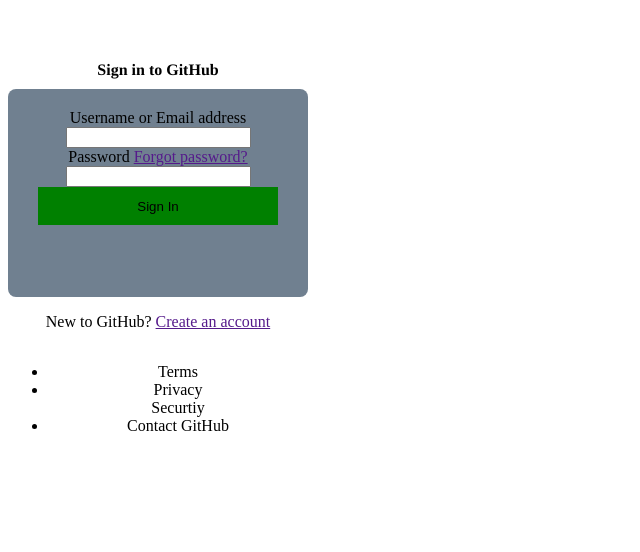
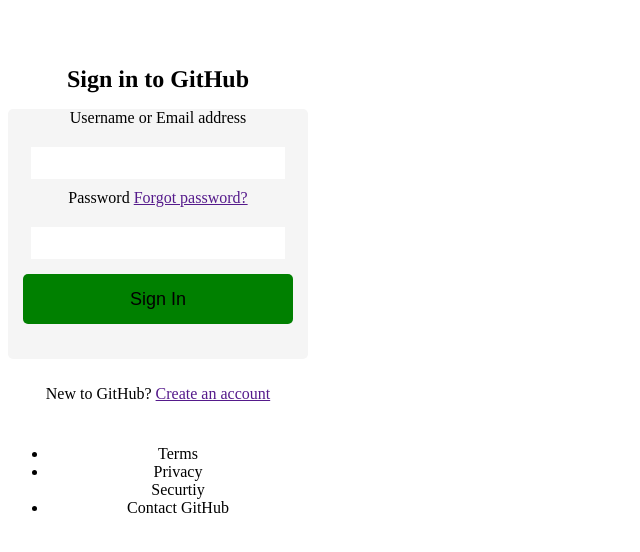
Before and after one commit to DeLadyJ/Deliverable4, a plain HTML site: page index.html in a window 1280 px wide. Shown: the whole page, without its empty margins (0-640 px from the left). Drawn offline with Linux system fonts and the light colour scheme.

Commit message:
changed border color for myDiv, adding margin to inputs in my Div

```diff
--- a/index.html
+++ b/index.html
@@ -7,7 +7,7 @@
     .container {
         width: 300px;
         height: 250px;
-        border: none;
+        border: 5px;
         display: flex;
         justify-content: center;
         flex-wrap: wrap;
@@ -16,25 +16,27 @@
     h1 {
         text-align: center;
         font-family: Times;
-        font-size: medium;
+        font-size: x-large;
 }
 
     .myDiv {
         width: 300px;
-        height: 75%;
+        height: 250px;
         border-width: none;
-        background-color: #708090;
+        background-color: whitesmoke;
         text-align: center;
-        border-radius: 8px;
-        padding-top: 20px;
+        border-radius: 5px;
     }
 
     .button {
-        width: 80%;
+        width: 90%;
         height: 20%;
         background-color: green;
         border: none;
         cursor: pointer;
+        margin-top: 5px;
+        border-radius: 5px;
+        font-size: large;
 
     }
 
@@ -44,6 +46,8 @@
         background-color: white;
         text-align: center;
         border-radius: 8px;
+        border-color: aliceblue;
+        padding: 10px 20px;
     }
 
     .myDiv3 {
@@ -52,7 +56,15 @@
         background-color: white;
         text-align: center;
         border-radius: 8px;
-        .ul: none;
+    }
+
+    input {
+        margin: 20px 0px 10px 0px;
+        background-color: white;
+        border-color: lightblue;
+        border: 10px;
+        height: 30px;
+        width: 250px;
     }
 
 </style>
```
